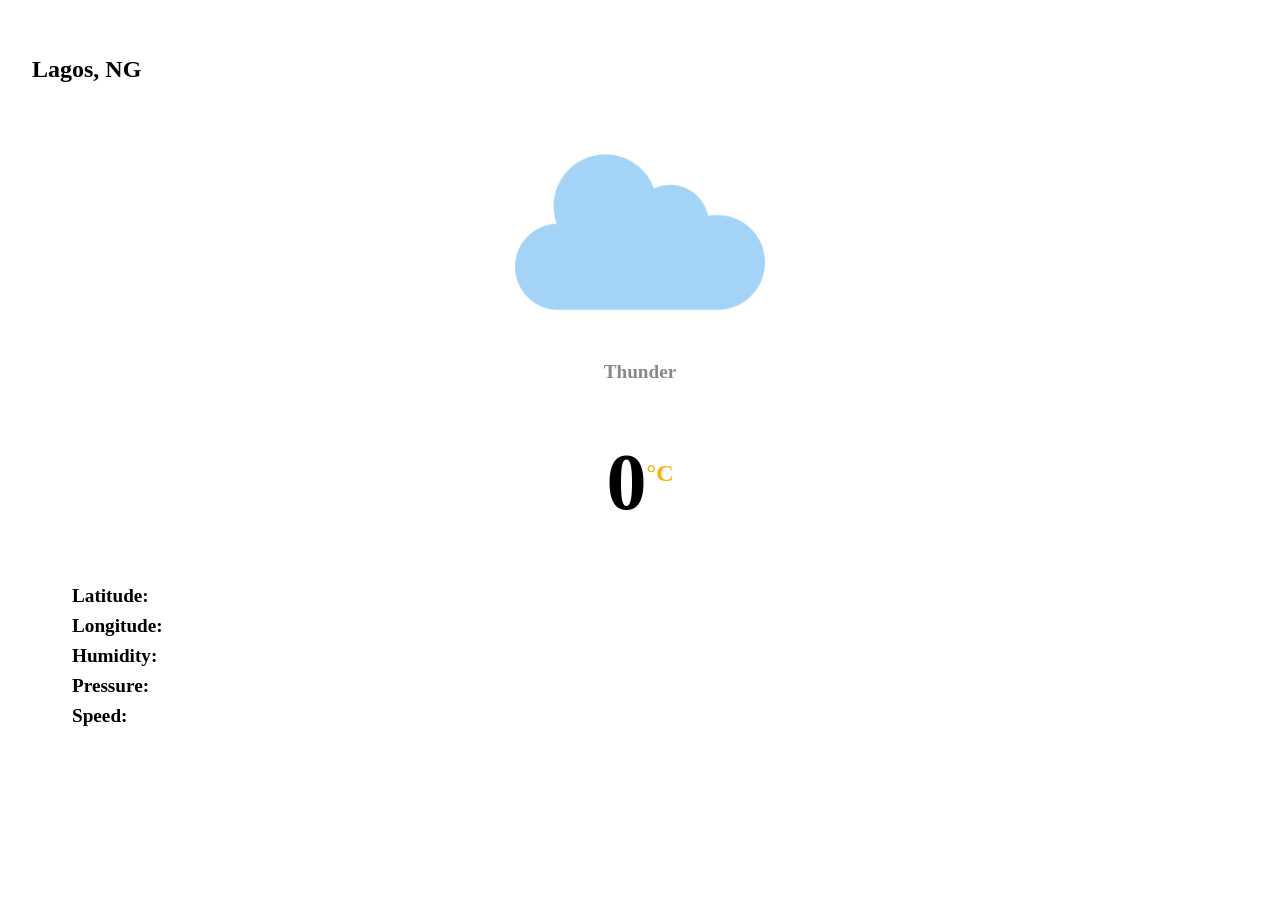
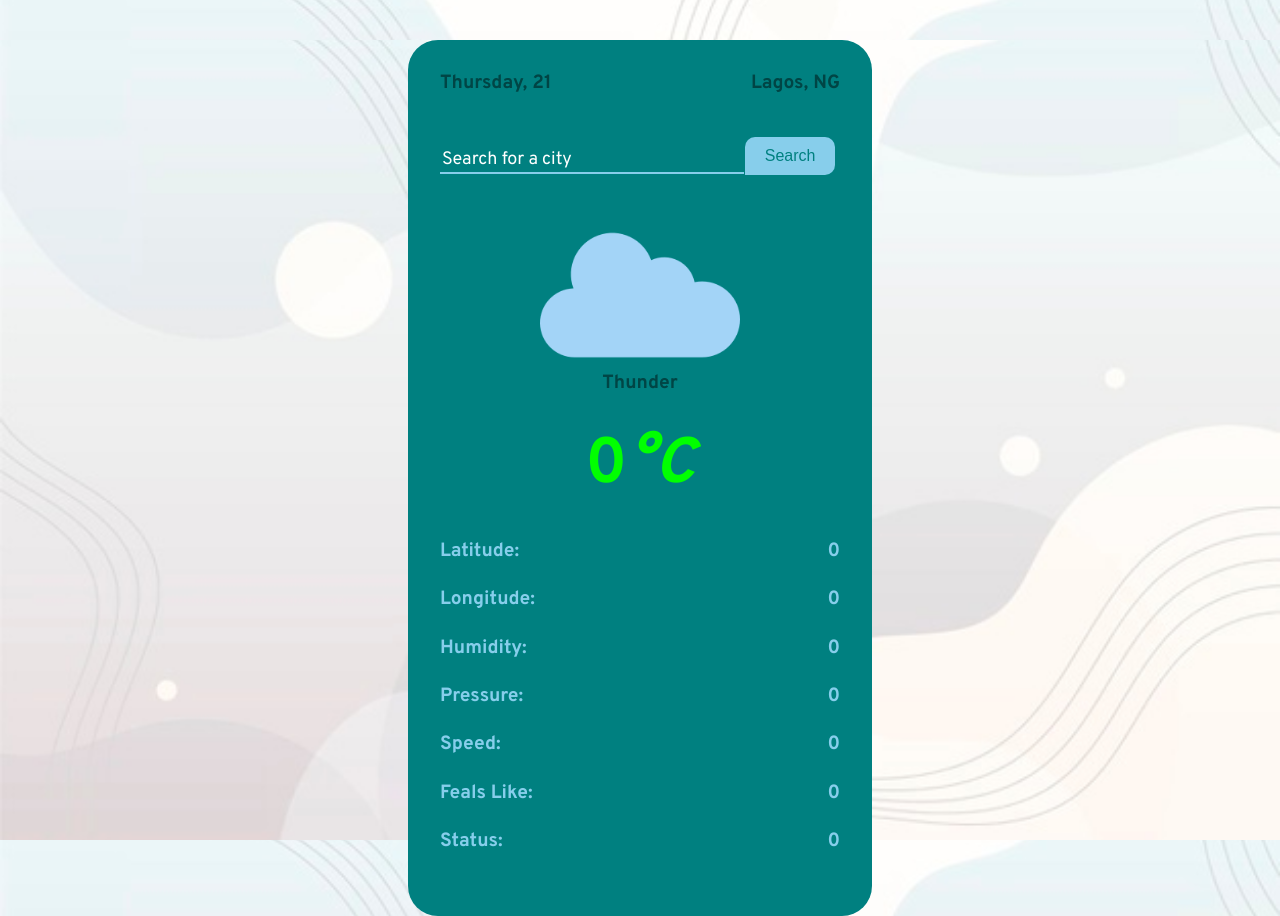
Before and after one commit to ugwustanley/windscribe, a plain HTML site: page index.html in a window 1280 px wide. Before the commit the page ends 864 px from the top, so only its background shows below. Drawn offline with Linux system fonts and the light colour scheme.

Commit message:
add search city feature

```diff
--- a/index.html
+++ b/index.html
@@ -7,6 +7,10 @@
     <meta name="viewport" content="width=device-width, initial-scale=1.0">
     <title>WindScrib</title>
     <link rel="stylesheet" href="style/main.css">
+    <!--google font-->
+    <link rel="preconnect" href="https://fonts.gstatic.com">
+     <link href="https://fonts.googleapis.com/css2?family=Overpass:wght@200;300;400;600;700&display=swap" rel="stylesheet">
+
     <link rel="shortcut icon" href="images/logo.png" type="image/x-icon">
 </head>
 
@@ -19,21 +23,28 @@
 
     <div class="main">
 
+       <div class="nav">
+           <p class="date" id="date">Thursday, 21</p>
         <p id="location" class="location"> Lagos, NG </p>
+       </div>
+        <div class="form">
+            <input type="text" id="search" class="search" placeholder="Search for a city">
+            <button id="btn">Search</button>
+        </div>
 
         <img class="weather-img" src="images/cloud.png" alt="weather">
-
         <p class="weather-desc" id="weather-desc">Thunder</p>
-
-        <h1 class="weather-temp" id="weather-temp">0<sup>°C</sup>
+        <h1 class="weather-temp" id="weather-temp">0<i>°C</i>
         </h1>
 
         <ul>
-            <li id="lat">Latitude: </li>
-            <li id="lon">Longitude: </li>
-            <li id="humidity">Humidity: </li>
-            <li id="pressure">Pressure: </li>
-            <li id="speed">Speed: </li>
+            <li ><p>Latitude:</p><p id="lat">0</p> </li>
+            <li ><p>Longitude: </p> <p id="lon">0</p></li>
+            <li ><p>Humidity:</p> <p id="humidity">0</p> </li>
+            <li ><p>Pressure:</p> <p id="pressure">0</p></li>
+            <li ><p>Speed:</p> <p id="speed">0</p> </li>
+            <li ><p>Feals Like:</p> <p id="feel">0</p> </li>
+            <li ><p>Status:</p> <p id="status">0</p> </li>
         </ul>
 
     </div>
--- a/js/main.js
+++ b/js/main.js
@@ -40,6 +40,7 @@ async function getUserGeoLocation() {
   });
 }
 
+
 function checkGeoLocation() {
   if (navigator.geolocation) {
     return navigator.geolocation;
@@ -54,6 +55,21 @@ async function getWeatherInfo({lat,log}) {
   if (!lat || !log) return alert("Location Access Is Required");
 
   const url = `https://api.openweathermap.org/data/2.5/weather?lat=${Latitude}&lon=${Longitude}&appid=${API_KEY}&units=metric`;
+
+  const weatherResponse = await fetch(url);
+
+  const weatherData = await weatherResponse.json();
+
+  console.log(weatherData);
+
+  updateWeatherReport(weatherData);
+}
+
+async function getCityWeather(city) {
+
+  if (!city) return alert("City does not exist");
+
+  const url = `https://api.openweathermap.org/data/2.5/weather?q=${city}&appid=${API_KEY}&units=metric`;
 
   const weatherResponse = await fetch(url);
 
@@ -82,19 +98,41 @@ function updateWeatherReport(data){
   const humidity = data.main.humidity;
   const pressure = data.main.pressure;
   const speed = data.wind.speed;
+  const feel = data.main.feels_like
+  const status = data.weather[0].description
+  const days = ["Sunday" , "Monday" , "Tuesday" , "Wednesday" , "Thursday" , "Friday" , "Saturday"]
+  const date = new Date()
+  const day = date.getDay()
+  const exactdate = date.getDate()
 
 
-  getEle("weather-temp").innerHTML = temp + " <sup>°C</sup>";
+  getEle("weather-temp").innerHTML = temp + "<i>°C</i>";
   getEle("weather-desc").innerHTML = description;
   getEle("location").innerHTML = location;
-  getEle("lat").innerHTML = "Latitude: "+ lat;
-  getEle("lon").innerHTML = "Longitude: "+ lon;
-  getEle("humidity").innerHTML = "Humidity: "+ humidity;
-  getEle("pressure").innerHTML = "Pressure: "+ pressure;
-  getEle("speed").innerHTML = "Speed: "+ speed;
+  getEle("lat").innerHTML =  lat;
+  getEle("lon").innerHTML = lon;
+  getEle("humidity").innerHTML =  humidity;
+  getEle("pressure").innerHTML =  pressure;
+  getEle("speed").innerHTML = speed;
+  getEle("feel").innerHTML = feel;
+  getEle("status").innerHTML = status
+  getEle("date").innerHTML = `${days[day]}, ${exactdate}`;
 
 
 }
+
+function getInputData(){
+
+  const input = getEle("search").value
+  console.log(input)
+
+  getCityWeather(input)
+
+
+  getEle("search").value = "";
+}
+
+getEle("btn").addEventListener("click" , getInputData )
 
 
 
--- a/style/main.css
+++ b/style/main.css
@@ -3,54 +3,119 @@ html {
   padding: 0;
   margin: 0;
   height: 100%;
+  font-family:overpass;
+  background-color: tomato;
+  background: url('../images/bg.jpg');
+  background-position: center center;
+  background-size: cover;
+  color:skyblue;
 }
 
 .main {
-  height: 100%;
+  width:400px;
+  min-height:500px;
+  background-color: teal;
   padding: 2em;
-  margin: 0;
+  border-radius: 30px;
+  margin:auto;
+  margin: 40px auto;
+}
+.form{
+  transform: translateY(-20px);
+  margin:0;
+  padding:0;
+}
+.search{
+  outline:0;
+  border:none;
+
+  border-bottom:2px solid skyblue;
+  width:calc(100% - 100px);
+  background-color: transparent;
+  display:inline-block;
+  margin-bottom:-20px;
+  margin-top:30px;
+  color:white;
+  font-size: 18px;
+  font-family:overpass;
+  transform: translateY(3px);
+}
+.search::placeholder{
+  color:white;
+}
+button{
+  background-color: skyblue;
+  outline:none;
+  color:teal;
+  padding:10px 20px;
+  border:none;
+  cursor: pointer;
+  font-size: 16px;
+  border-radius: 10px;
+  border-bottom-left-radius: 0px;
+  margin-left:-3px;
+
+}
+.nav{
+  display:flex;
+  justify-content: space-between;
+  font-weight: bold;
+  font-size: 1.2rem;
+  transform: translateY(-20px);
+  margin:0;
+  color: rgba(0, 0, 0, 0.461);
 }
 
-.location{
-  font-weight: bold;
-  font-size: 1.5rem;
-}
+
 
 .weather-img{
   width: 100%;
-  height: 250px;
+  height: 200px;
   object-fit: contain;
   margin: 0;
+  padding:0;
+  margin-top:0px;
 }
 
 .weather-desc{
   color: rgba(0, 0, 0, 0.461);
   font-size: 1.2rem;
   font-weight: bold;
-  width: 100%;
-  object-fit: contain;
+  background-color:transparent ;
   text-align: center;
   margin: 0;
   padding: 0;
+  margin-top:-30px;
 }
 
 .weather-temp{
 font-weight: bold;
-font-size: 5rem;
+font-size: 4rem;
 text-align: center;
+margin:0;
+margin-top:30px;
 
 }
 
-.weather-temp sup {
-  color: #ffae03;
-  font-size: 1.5rem;
+.weather-temp  {
+  color: rgb(1, 255, 1);
+
 }
 
 ul{
   list-style: none;
-  line-height: 30px;
+  line-height: 10px;
   font-weight: bold;
   font-size: 1.2rem;
+  padding-left:0;
+}
+
+ul li{
+  display:flex;
+  justify-content: space-between;
+  margin-left:0;
+  margin-top:0px;
+  padding-top:0px;
 }
 
 
```
Also changed, not shown: images/bg.jpg (added).
